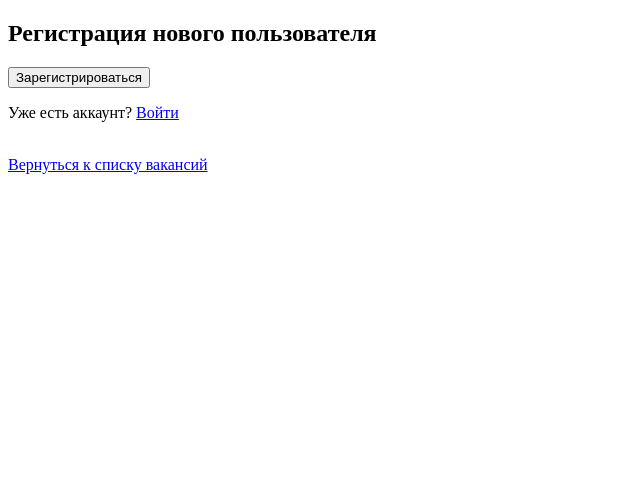
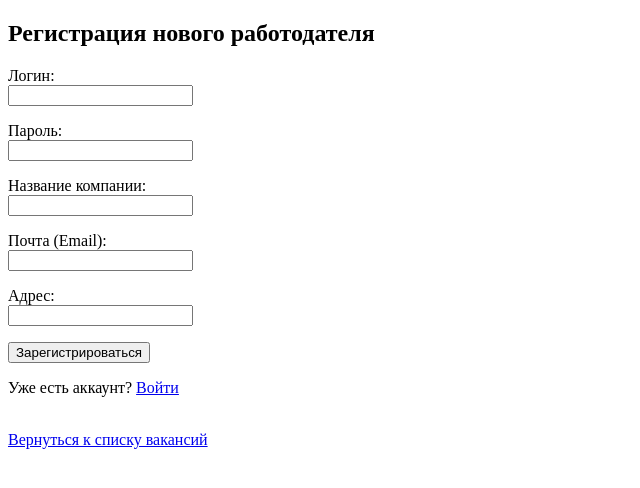
Before and after one commit to Sorebebe/work, a Django app: page /register/ in a window 1280 px wide. Shown: the top 488 px of the page, without its empty margins (0-640 px from the left). Run offline with Django 4.2, Linux system fonts and the light colour scheme.

```diff
--- a/vacancies/templates/vacancies/register.html
+++ b/vacancies/templates/vacancies/register.html
@@ -5,12 +5,42 @@
     <title>Регистрация</title>
 </head>
 <body>
-    <h2>Регистрация нового пользователя</h2>
-    <form method="post">
+    <h2>Регистрация нового работодателя</h2>
+
+    {% if messages %}
+        <ul style="color: red;">
+            {% for message in messages %}
+                <li>{{ message }}</li>
+            {% endfor %}
+        </ul>
+    {% endif %}
+
+    <form method="post" action="{% url 'register' %}">
         {% csrf_token %}
-        {{ form.as_p }}
+        <p>
+            <label>Логин:</label><br>
+            <input type="text" name="username" required>
+        </p>
+        <p>
+            <label>Пароль:</label><br>
+            <input type="password" name="password" required>
+        </p>
+        <p>
+            <label>Название компании:</label><br>
+            <input type="text" name="company_name" required>
+        </p>
+        <p>
+            <label>Почта (Email):</label><br>
+            <input type="email" name="email" required>
+        </p>
+        <p>
+            <label>Адрес:</label><br>
+            <input type="text" name="address" required>
+        </p>
+
         <button type="submit">Зарегистрироваться</button>
     </form>
+
     <p>Уже есть аккаунт? <a href="{% url 'login' %}">Войти</a></p>
     <br>
     <a href="{% url 'vacancy_list' %}">Вернуться к списку вакансий</a>
--- a/vacancies/views.py
+++ b/vacancies/views.py
@@ -25,34 +25,35 @@ from employment_project.dependencies import (
 def register(request):
     """Регистрация нового работодателя"""
     if request.method == 'POST':
-        # strip() убирает случайные пробелы по краям
+        print("========== ПОЛУЧЕН POST-ЗАПРОС ==========")
+        print("Данные из формы:", request.POST)
+
         username = request.POST.get('username', '').strip()
         password = request.POST.get('password', '').strip()
         company_name = request.POST.get('company_name', '').strip()
         email = request.POST.get('email', '').strip()
         address = request.POST.get('address', '').strip()
 
-        # --- ДОБАВЛЕНА ПРОВЕРКА НА ПУСТЫЕ ПОЛЯ ---
         if not username or not password or not company_name:
+            print("ОШИБКА: Одно из полей пустое!")
             messages.error(request, 'Пожалуйста, заполните все обязательные поля формы.')
             return render(request, 'vacancies/register.html')
 
         if User.objects.filter(username=username).exists():
+            print(f"ОШИБКА: Пользователь '{username}' уже существует в базе!")
             messages.error(request, 'Пользователь с таким логином уже существует')
             return render(request, 'vacancies/register.html')
 
+        # ... (здесь идет старый код создания пользователя)
         user = User.objects.create_user(username=username, password=password)
-
         employer_group, _ = Group.objects.get_or_create(name='Работодатели')
         user.groups.add(employer_group)
 
         EmployerProfile.objects.create(
-            user=user,
-            company_name=company_name,
-            email=email,
-            address=address
+            user=user, company_name=company_name, email=email, address=address
         )
 
+        print("УСПЕХ: Пользователь успешно создан. Перенаправляем на логин.")
         messages.success(request, 'Регистрация успешна! Теперь вы можете войти.')
         return redirect('login')
 
```
